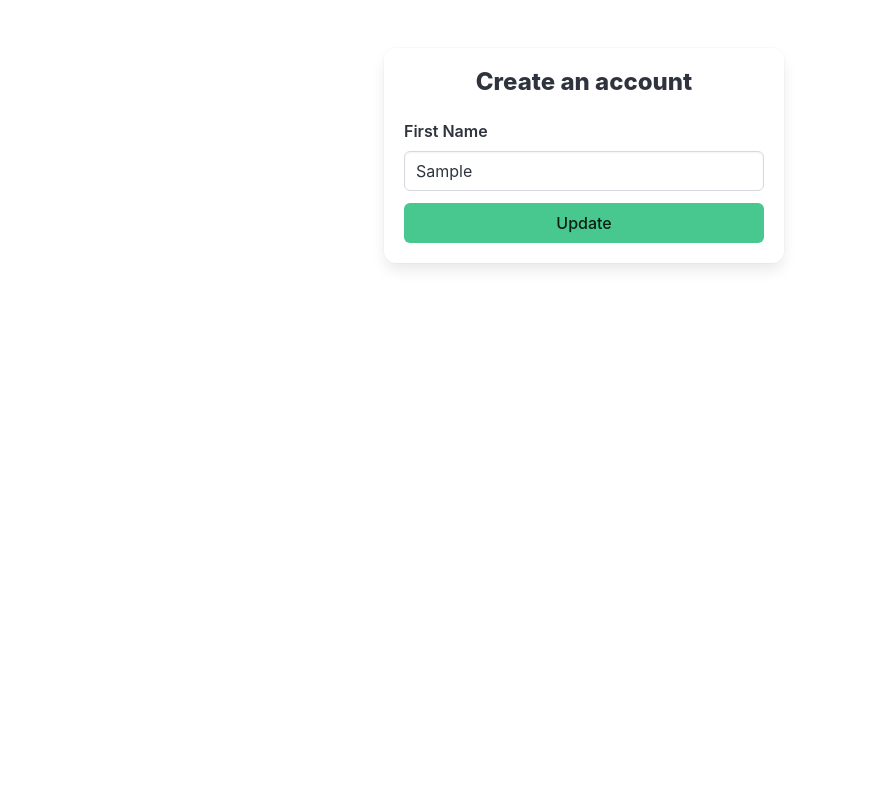
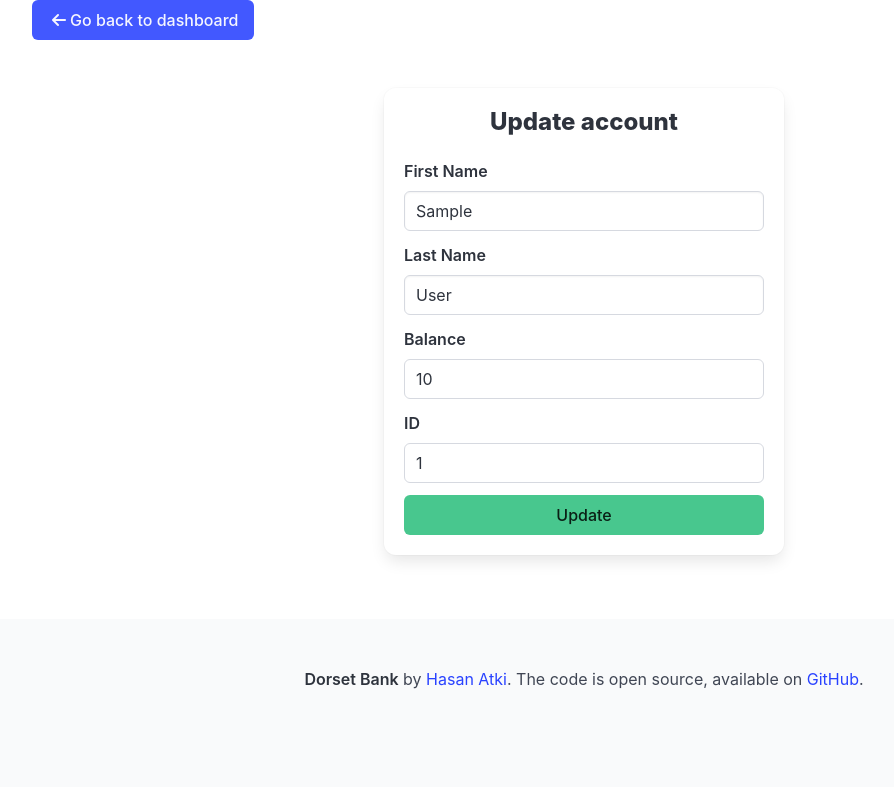
Before and after one commit to aniatki/dorset-bank-app, a Django app: page /edit/1 in a window 1280 px wide. Shown: the part 84-871 px from the top of the page, without its empty margins (56-950 px from the left). Before the commit the page ends 353 px from the top, so only its background shows below. Run offline with Django 5.2, Linux system fonts and the light colour scheme; a user stored in the database is signed in; tables that the repository leaves empty hold one stand-in row (values such as "Sample post"); parts of the project's set-up code (start-up, migrations or seed data) failed here and were passed over.

Commit message:
Revise edit page, add footer

```diff
--- a/bankhome/models.py
+++ b/bankhome/models.py
@@ -111,7 +111,11 @@ class Withdrawal(models.Model):
     def save(self, *args, **kwargs):
         from_account = self.from_id
         previous_balance = from_account.balance
-        self.from_new_balance = previous_balance - self.amount
+
+        if self.amount < from_account.balance:
+            self.from_new_balance = previous_balance - self.amount
+        else:
+            raise ValueError("Insufficient funds.")
 
         super().save(*args, **kwargs)
 
--- a/bankhome/views.py
+++ b/bankhome/views.py
@@ -60,7 +60,6 @@ def dashboard_view(request):
     accounts = Account.objects.all().order_by('-updated')
     return render(request, 'dashboard/dashboard.html', {"accounts": accounts})
 
-
 def view_transactions(request):
     transaction_log = TransactionLog.objects.all().order_by('-timestamp')
     context = {'transaction_log': transaction_log}
@@ -100,6 +99,7 @@ def delete_view(request, pk):
 
 def transfer_view(request):
     form = TransferForm()
+    accounts = Account.objects.all()
     if request.method == "POST":
         amount = request.POST.get('amount')
         from_id = request.POST.get('from_id')
@@ -129,7 +129,7 @@ def transfer_view(request):
             messages.error(request, "Invalid transaction")
             return redirect('transfer_view')
 
-    return render(request, 'actions/transfer.html', {"form": form})
+    return render(request, 'actions/transfer.html', {"form": form, "accounts":accounts})
 
 def deposit_view(request):
     form = DepositForm()
@@ -159,7 +159,9 @@ def deposit_view(request):
     return render(request, 'actions/deposit.html', {"form":form, "accounts": accounts})
 
 def withdrawal_view(request):
-    form = DepositForm()
+    form = WithdrawalForm()
+    accounts = Account.objects.all()
+
     if request.method == "POST":
         amount = request.POST.get('amount')
         from_id = request.POST.get('from_id')
@@ -182,7 +184,7 @@ def withdrawal_view(request):
             messages.success(request, f"Withdrawal of {amount} completed.")
             return redirect('dashboard_view')
 
-        except:
-            messages.error(request, "Something went wrong")
+        except ValueError:
+            messages.error(request, "Insufficient funds.")
             return redirect('dashboard_view')
-    return render(request, 'actions/withdraw.html', {"form":form})
+    return render(request, 'actions/withdraw.html', {"form":form, "accounts":accounts})
--- a/templates/actions/create.html
+++ b/templates/actions/create.html
@@ -3,6 +3,9 @@
 {% block content %}
 
 {% if user.is_authenticated %}
+
+<a class="button is-link mx-5" href="{% url 'dashboard_view' %}"><i class="fa-solid fa-arrow-left"></i>Go back to dashboard</a>
+
 <section class="section">
   <div class="container">
     <div class="box" style="max-width: 400px; margin: auto;">
--- a/templates/actions/deposit.html
+++ b/templates/actions/deposit.html
@@ -3,6 +3,7 @@
 {% block content %}
 
 {% if user.is_authenticated %}
+
 <a class="button is-link mx-5" href="{% url 'dashboard_view' %}"><i class="fa-solid fa-arrow-left"></i>Go back to dashboard</a>
 
 <section class="section">
--- a/templates/actions/edit.html
+++ b/templates/actions/edit.html
@@ -3,10 +3,13 @@
 {% block content %}
 
 {% if user.is_authenticated %}
+
+<a class="button is-link mx-5" href="{% url 'dashboard_view' %}"><i class="fa-solid fa-arrow-left"></i>Go back to dashboard</a>
+
 <section class="section">
   <div class="container">
     <div class="box" style="max-width: 400px; margin: auto;">
-      <h1 class="title is-4 has-text-centered">Create an account</h1>
+      <h1 class="title is-4 has-text-centered">Update account</h1>
 
       <form method="POST" action="">
         {% csrf_token %}
@@ -15,7 +18,30 @@
         <div class="field">
           <label class="label">First Name</label>
           <div class="control">
-            <input value="{{ account.first_name }}" class="input" name="from_id" id="id_from_id" type="text" placeholder="Enter your account name" required>
+            <input value="{{ account.first_name }}" class="input" name="first_name" id="id_first_name" type="text" required>
+          </div>
+        </div>
+
+        <!-- Last Name -->
+        <div class="field">
+          <label class="label">Last Name</label>
+          <div class="control">
+            <input value="{{ account.last_name }}" class="input" name="last_name" id="id_last_name" type="text" required>
+          </div>
+        </div>
+
+        <!-- Balance -->
+        <div class="field is-disabled">
+          <label class="label">Balance</label>
+          <div class="control">
+            <input value="{{ account.balance }}" readonly class="input" name="balance" id="id_balance" type="nu" required>
+          </div>
+        </div>
+        <!-- ID -->
+        <div class="field is-disabled">
+          <label class="label">ID</label>
+          <div class="control">
+            <input value="{{ account.id }}" readonly class="input" name="from_id" id="id_from_id" type="text" required>
           </div>
         </div>
 
--- a/templates/actions/transfer.html
+++ b/templates/actions/transfer.html
@@ -3,6 +3,7 @@
 {% block content %}
 
 {% if user.is_authenticated %}
+
 <a class="button is-link mx-5" href="{% url 'dashboard_view' %}"><i class="fa-solid fa-arrow-left"></i>Go back to dashboard</a>
 
 <section class="section">
--- a/templates/actions/withdraw.html
+++ b/templates/actions/withdraw.html
@@ -3,6 +3,7 @@
 {% block content %}
 
 {% if user.is_authenticated %}
+
 <a class="button is-link mx-5" href="{% url 'dashboard_view' %}"><i class="fa-solid fa-arrow-left"></i>Go back to dashboard</a>
 
 <section class="section">
--- a/templates/base.html
+++ b/templates/base.html
@@ -1,13 +1,14 @@
 <!DOCTYPE html>
 <html lang="en" data-theme="light">
+
 <head>
   <meta charset="UTF-8">
   <meta name="viewport" content="width=device-width, initial-scale=1.0">
   <title>Dorset Bank App</title>
-    <link
-  rel="stylesheet"
-  href="https://cdn.jsdelivr.net/npm/bulma@1.0.2/css/bulma.min.css">
-  <link rel="stylesheet" href="https://cdnjs.cloudflare.com/ajax/libs/font-awesome/6.7.2/css/all.min.css" integrity="sha512-Evv84Mr4kqVGRNSgIGL/F/aIDqQb7xQ2vcrdIwxfjThSH8CSR7PBEakCr51Ck+w+/U6swU2Im1vVX0SVk9ABhg==" crossorigin="anonymous" referrerpolicy="no-referrer" />
+  <link rel="stylesheet" href="https://cdn.jsdelivr.net/npm/bulma@1.0.2/css/bulma.min.css">
+  <link rel="stylesheet" href="https://cdnjs.cloudflare.com/ajax/libs/font-awesome/6.7.2/css/all.min.css"
+    integrity="sha512-Evv84Mr4kqVGRNSgIGL/F/aIDqQb7xQ2vcrdIwxfjThSH8CSR7PBEakCr51Ck+w+/U6swU2Im1vVX0SVk9ABhg=="
+    crossorigin="anonymous" referrerpolicy="no-referrer" />
 </head>
 <style>
   .navbar {
@@ -18,10 +19,10 @@
   }
 
   i {
-  margin-inline:.25rem;
+    margin-inline: .25rem;
   }
+</style>
 
-</style>
 <body>
 
   <div class="container">
@@ -34,8 +35,11 @@ i {
     {% for message in messages %}
     {% if forloop.last %}
 
-        <article {% if message.tags %} style="width:max-content; margin-inline:auto;position:absolute; top:100px;left:0;right:0;" class="message is-{{message.tags}}" {% endif %}>
-          <div class="message-header" style="z-index: 100;box-shadow: 0 0 25px hsl(var(--bulma-message-h),var(--bulma-message-s),var(--bulma-message-header-background-l))">
+    <article {% if message.tags %}
+      style="width:max-content; margin-inline:auto;position:absolute; top:100px;left:0;right:0;"
+      class="message is-{{message.tags}}" {% endif %}>
+      <div class="message-header"
+        style="z-index: 100;box-shadow: 0 0 25px hsl(var(--bulma-message-h),var(--bulma-message-s),var(--bulma-message-header-background-l))">
         <p>{{ message }}</p>
       </div>
     </article>
@@ -43,6 +47,16 @@ i {
     {% endfor %}
     {% endif %}
   </div>
+
+  <footer class="footer mt-4">
+    <div class="content has-text-centered">
+      <p>
+        <strong>Dorset Bank</strong> by <a href="https://atki.ie/" target="_blank">Hasan Atki</a>.
+        The code is open source, available on
+        <a href="https://github.com/aniatki/dorset-bank-app" target="_blank">GitHub</a>.
+      </p>
+    </div>
+  </footer>
 
   <script>
     setTimeout(() => {
@@ -55,4 +69,5 @@ i {
     }, 5000);
   </script>
 </body>
+
 </html>
```
Lines whose indentation alone changed are shown as unchanged.
